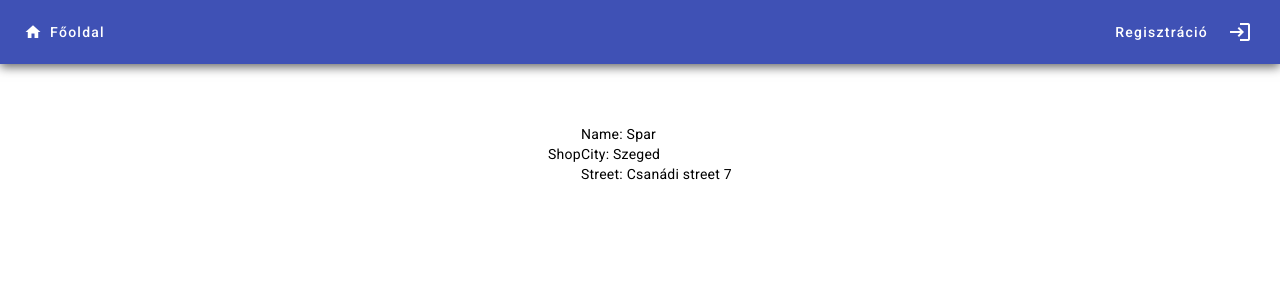
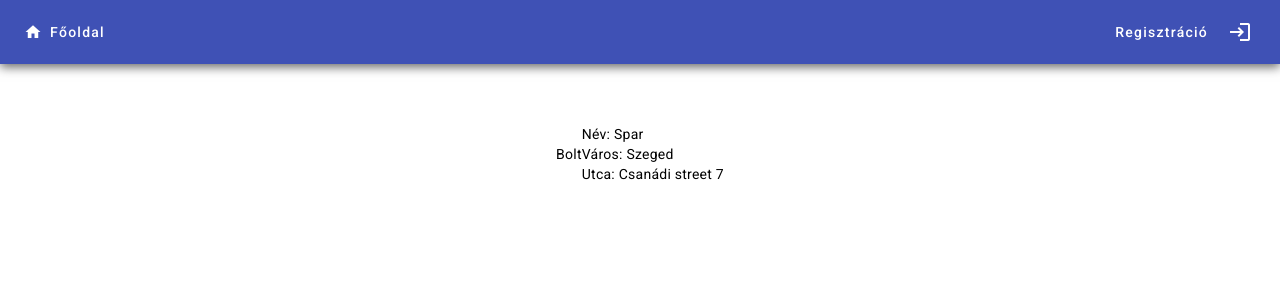
Before and after one commit to defalt926/goods-searcher, an Angular app: page /shop/1 in a window 1280 px wide. Shown: the top 300 px of the page. Built offline with nearby package versions, Linux system fonts and the light colour scheme.

Commit message:
make application language hungarian

```diff
--- a/src/app/pages/shops/shops.component.html
+++ b/src/app/pages/shops/shops.component.html
@@ -1,12 +1,12 @@
 <div class="card-container">
     <mat-card>
         <mat-card-header>
-            <mat-card-title>Shop</mat-card-title>
+            <mat-card-title>Bolt</mat-card-title>
         </mat-card-header>
         <mat-card-content>
-            <div>Name: {{shop.name}}</div>
-            <div>City: {{shop.city}}</div>
-            <div>Street: {{shop.street}}</div>
+            <div>Név: {{shop.name}}</div>
+            <div>Város: {{shop.city}}</div>
+            <div>Utca: {{shop.street}}</div>
         </mat-card-content>
     </mat-card>
 </div>
```
